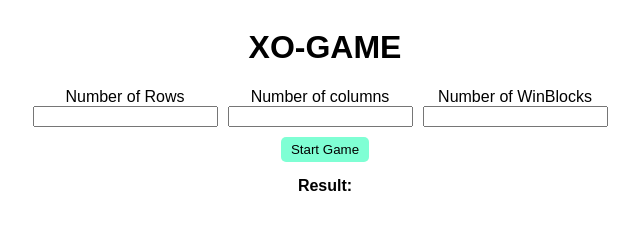
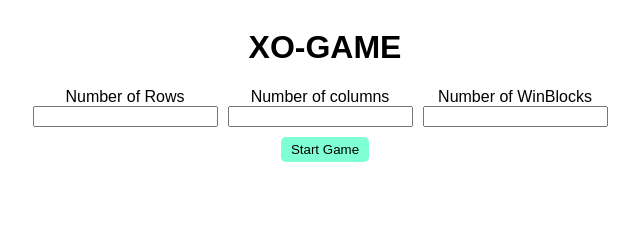
Before and after one commit to ahmedashraf412/Dynamic-Tic-Tac-Toe, a plain HTML site: page index.html in a window 1280 px wide. Shown: the full height of the page, 315-955 px from the left. Drawn offline with Linux system fonts and the light colour scheme.

Commit message:
prototype3

```diff
--- a/index.html
+++ b/index.html
@@ -30,7 +30,7 @@
             </div>
             <button type="submit" class="submit-btn">Start Game</button>
             <h4 class="current-player"></h4>
-            <h4 class="result">Result: </h4>
+            <h4 class="result" style="display: none;">Result: </h4>
         </div>
         <div id="xo-game" class="xo-game">
         </div>
```
